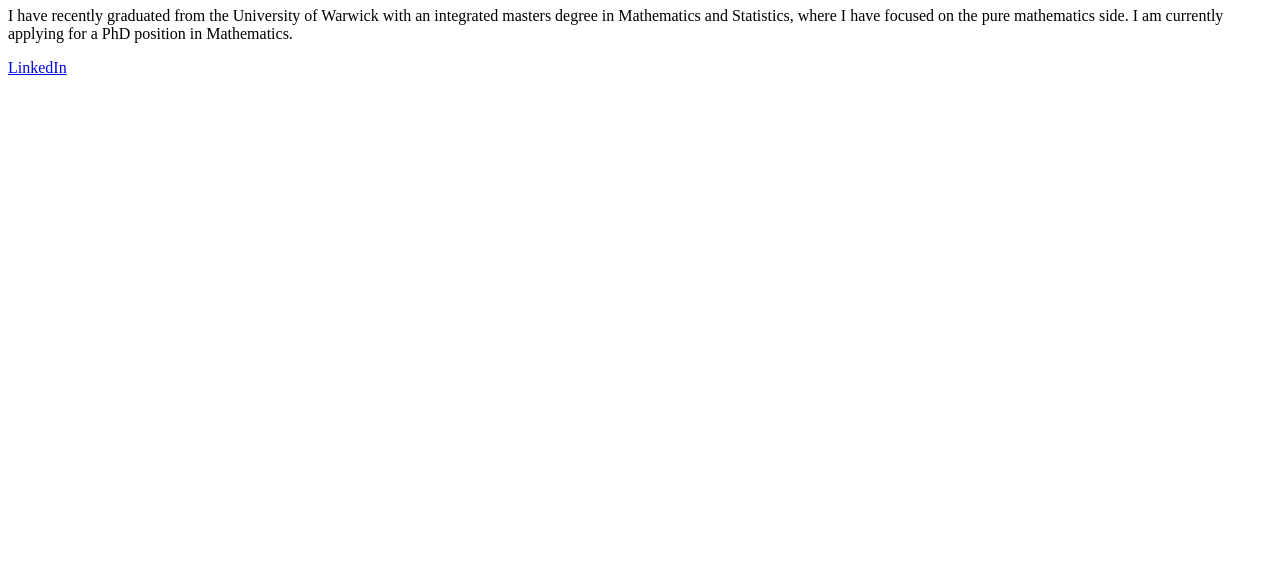
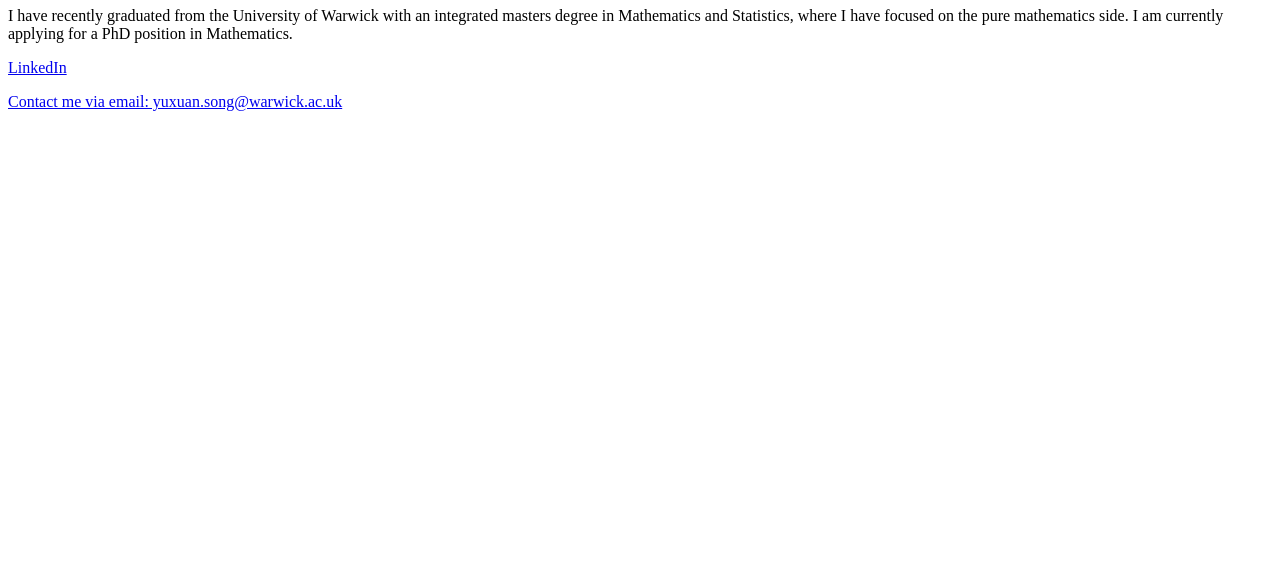
Before and after one commit to anduin-dk/AcademicWeb, a plain HTML site: page index.html in a window 1280 px wide. Shown: the part 219-800 px from the top of the page. Drawn offline with Linux system fonts and the light colour scheme.

Commit message:
Update index.html

```diff
--- a/index.html
+++ b/index.html
@@ -29,6 +29,7 @@
       </main>
       <footer>
          <a href=”https://www.linkedin.com/in/yuxuan-song-2a9293200/”, target="_blank">LinkedIn</a>
+         <p><a href="mailto:yuxuan.song@warwick.ac.uk">Contact me via email: yuxuan.song@warwick.ac.uk</a></p>
       </footer>
     </body>
 </html>
```
